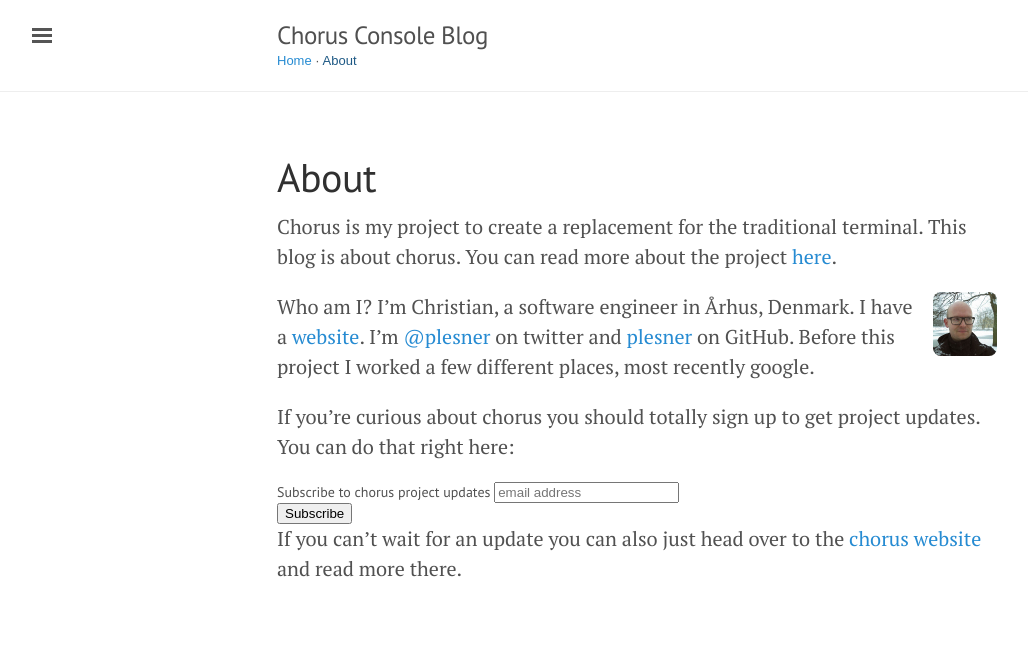
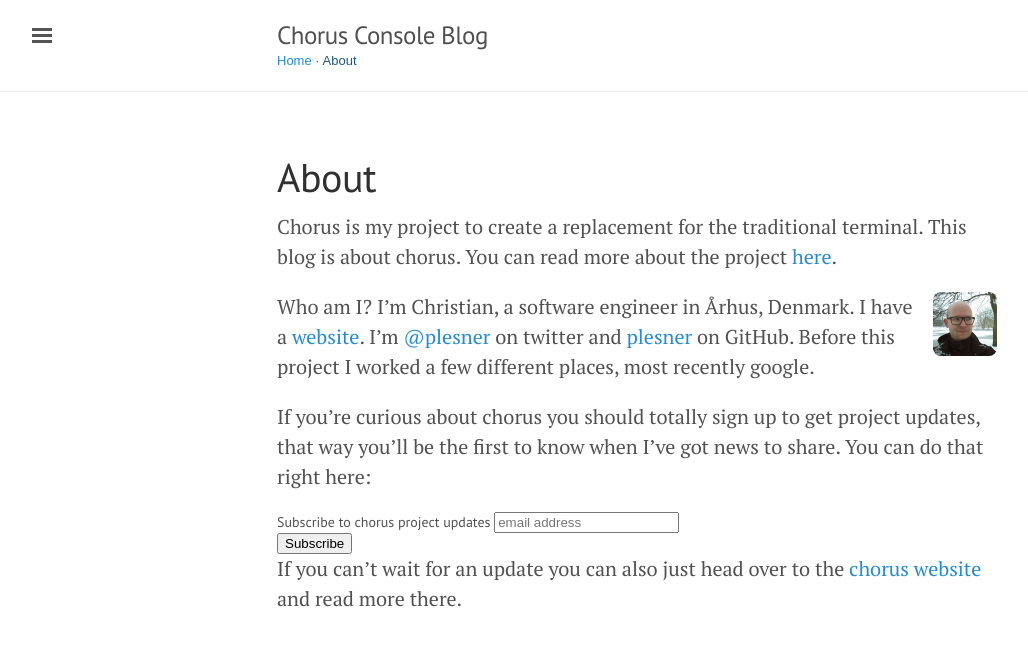
Before and after one commit to tundra/t.undra.org, a Jekyll site: the page built from about.md, in a window 1280 px wide. Shown: the top 646 px of the page, without its empty margins (3-1031 px from the left). Built offline with Jekyll 4.4.1, drawn with Linux system fonts in a browser that asks for light colours; comment, search, counter and statistics services are not loaded.

Commit message:
Publish first post

```diff
--- a/_includes/head.html
+++ b/_includes/head.html
@@ -27,6 +27,6 @@
   <!-- RSS -->
   <link rel="alternate" type="application/rss+xml" title="RSS" href="{{ site.baseurl }}/atom.xml">
 
-  <link rel="canonical" href="{{ page.url | prepend: site.baseurl }}" />
+  <link rel="canonical" href="{{ page.url | replace:'index.html','' | prepend: site.baseurl | prepend: site.url }}">
 
 </head>
--- a/about.md
+++ b/about.md
@@ -11,7 +11,7 @@
 
 Who am I? I'm Christian, a software engineer in Århus, Denmark. I have a [website](http://c7n.p5r.org/). I'm [@plesner](https://twitter.com/plesner) on twitter and [plesner](https://github.com/plesner) on GitHub. Before this project I worked a few different places, most recently google.
 
-If you're curious about chorus you should totally sign up to get project updates. You can do that right here:
+If you're curious about chorus you should totally sign up to get project updates, that way you'll be the first to know when I've got news to share. You can do that right here:
 
 <div>
 <!-- Begin MailChimp Signup Form -->
```
Also changed, not shown: _posts/2015-12-02-chorus-a-new-kind-of-terminal.md (renamed from _drafts/chorus-a-new-kind-of-terminal.md).
